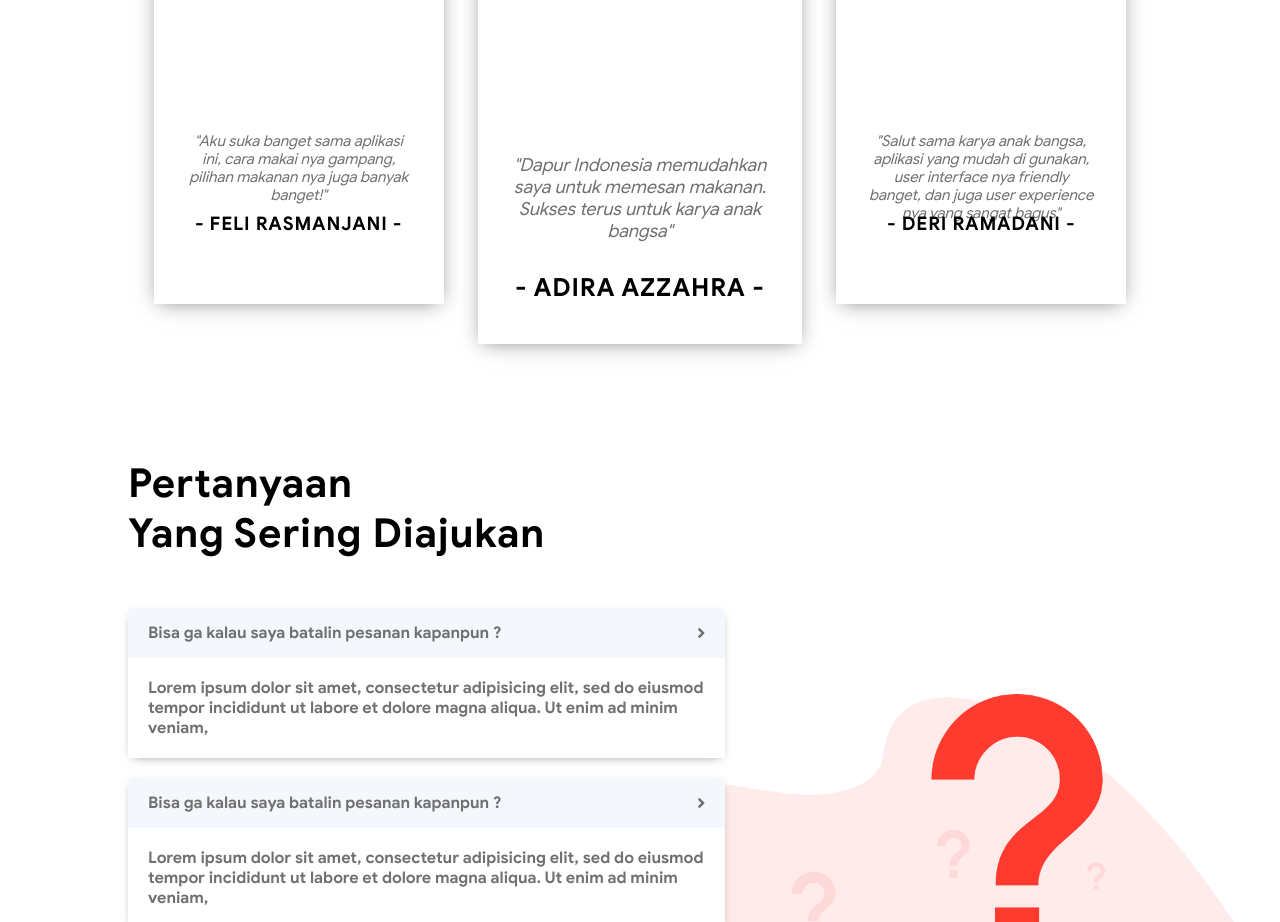
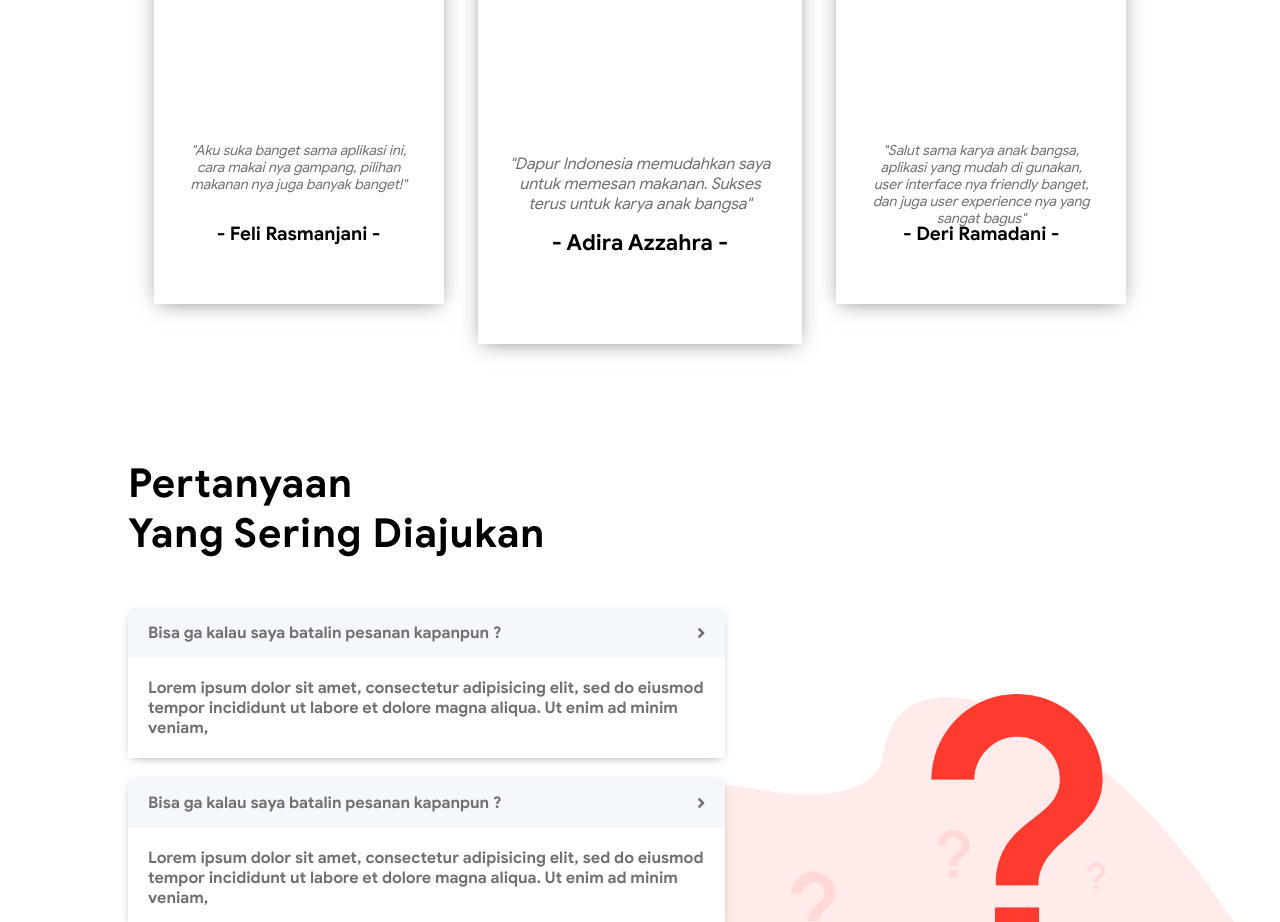
Before and after one commit to premaagus/DapurIndonesia, a plain HTML site: page index.html in a window 1280 px wide. Shown: the part 3600-4522 px from the top of the page. Drawn offline with nearby package versions, Linux system fonts and the light colour scheme.

Commit message:
fix testimoni

```diff
--- a/css/homepage.css
+++ b/css/homepage.css
@@ -672,25 +672,29 @@ p{font-family: google-r}
 .bg-testimoni .img2{background-image: url('../images/testimoni/2.jpg');}
 .bg-testimoni .img3{background-image: url('../images/testimoni/3.jpg');}
 .bg-testimoni .testimoni p{
-	padding: 10px 30px;
+	padding: 0px 30px;
 	font-style: italic;
 	font-family: google-r;
 	color: #707070;
 	text-align: center;
-	font-size: 15px;
+	font-size: 14px;
 	height: 70px;
+	padding-top: 20px;
 }
 .bg-testimoni .testimoni h3{
 	text-align: center;
-	padding-top: 20px;
+	padding-top: 30px;
+	text-transform: capitalize;
+	letter-spacing: 0;
 }
 .bg-testimoni .center p{
-	font-size: 18px;
+	font-size: 16px;
 	height: max-content;
 	padding-top: 20px;
 }
 .bg-testimoni .center h3{
-	font-size: 25px;
+	font-size: 22px;
+	padding-top: 15px;
 }
 
 /* FAQ */
```
